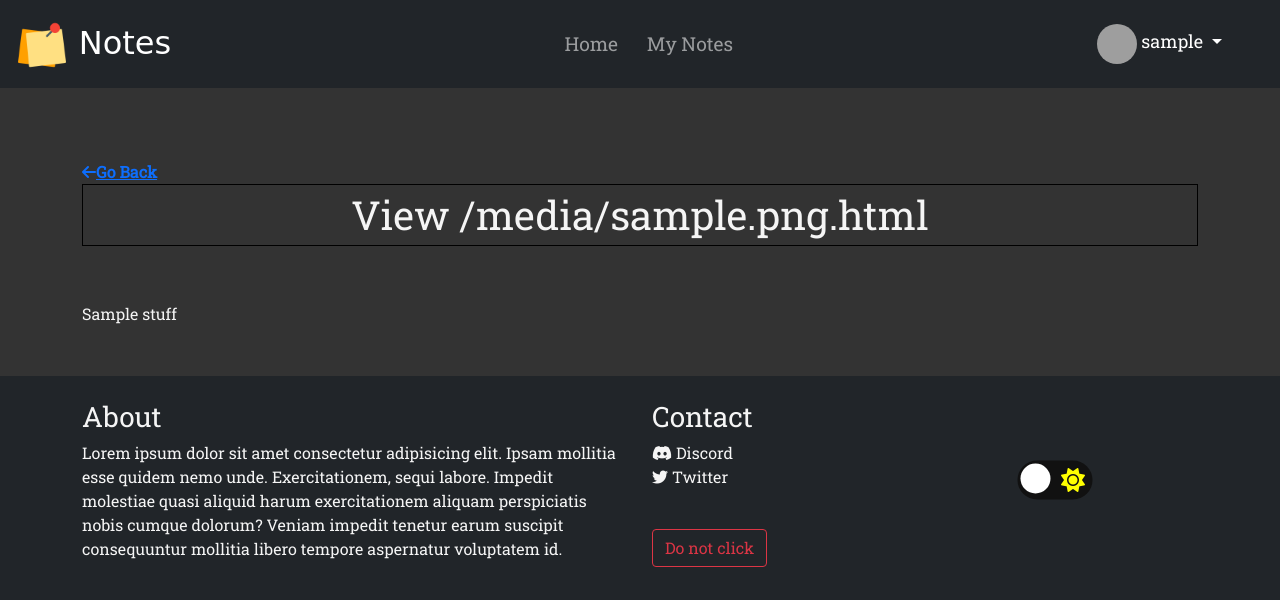
After one commit to moosa817/notes, a Flask app: template templates/view.html in a window 1280 px wide. The commit adds this page. Shown: the top 600 px of the page. Run offline with Flask 2, Linux system fonts and the light colour scheme; the template is opened without the code that fills it: most values are stand-ins (such as "Sample title", 1, 10 or a date in 2020); some web fonts are replaced; grey boxes are pictures that could not be loaded.

Commit message:
view,rename,delete,download done (rename left)

```diff
--- a/app.py
+++ b/app.py
@@ -278,6 +278,22 @@ def download_name():
         return jsonify({"success":True,"data":result})
 
 
+@app.route("/view/<n>")
+def view_name(n):
+    n = int(n)
+    n = n-1
+    name = session["files"][n]
+    conn = sqlite3.connect("notes_data.db")
+    cur  = conn.cursor()
+
+    cur.execute("SELECT editor_data FROM editor WHERE filename = :orignal_input", {"orignal_input":name})
+
+    results = cur.fetchall()
+    result = results[0][0]
+    if result == None:
+        result = ""
+
+    return render_template("view.html",stuff=result,file_name=name)
 @app.route("/logout")
 def logout():
     session.clear()
--- a/static/css/work.css
+++ b/static/css/work.css
@@ -208,5 +208,16 @@
 .files a{
   color:black !important;
 }
+.file_heading{
+  font-size:40px;
+  text-align: center;
+  border: 1px solid black;
+  border-width: 50% !important;
+  margin-bottom: 5%;
 
+
+}
+.go-back{
+  font-weight: bold;
+}
 /*# sourceMappingURL=work.css.map */
--- /dev/null
+++ b/templates/view.html
@@ -0,0 +1,15 @@
+{% extends 'base.html' %}
+
+
+{% block title %} {{file_name}}  {% endblock %}
+
+{% block content %}
+
+<a href="/" class="go-back"> <i class="fa fa-solid fa-arrow-left"></i>Go Back</a>
+<div class="file_heading">View {{file_name}}.html</div>
+
+
+
+{{stuff | safe}}
+
+{% endblock %}
```
Also changed, not shown: templates/index.html (+12 -1 lines), notes_data.db.
